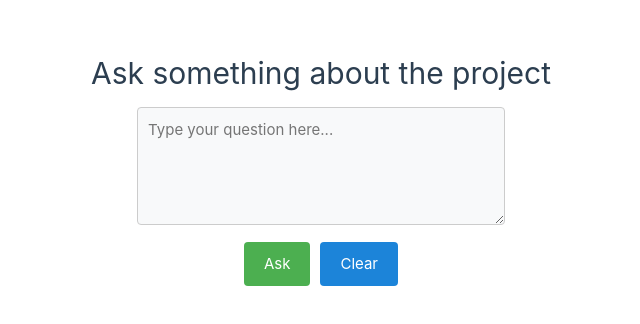
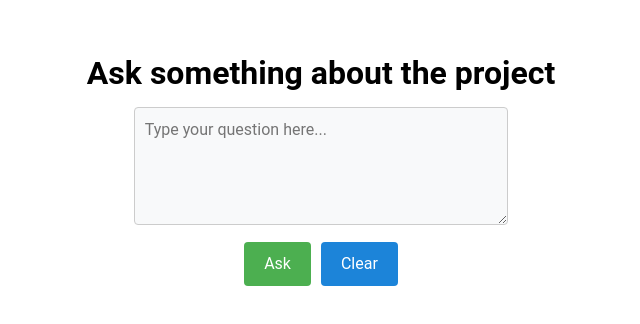
Before and after one commit to ahmsay/Solidvessel-AI, a Vue app in the folder client/: page / in a window 1280 px wide. Shown: the part 228-552 px from the top of the page, without its empty margins (319-959 px from the left). Built offline with nearby package versions, Linux system fonts and the light colour scheme.

Commit message:
old main styles are removed

```diff
--- a/client/src/assets/base.css
+++ /dev/null
@@ -1,86 +0,0 @@
-/* color palette from <https://github.com/vuejs/theme> */
-:root {
-  --vt-c-white: #ffffff;
-  --vt-c-white-soft: #f8f8f8;
-  --vt-c-white-mute: #f2f2f2;
-
-  --vt-c-black: #181818;
-  --vt-c-black-soft: #222222;
-  --vt-c-black-mute: #282828;
-
-  --vt-c-indigo: #2c3e50;
-
-  --vt-c-divider-light-1: rgba(60, 60, 60, 0.29);
-  --vt-c-divider-light-2: rgba(60, 60, 60, 0.12);
-  --vt-c-divider-dark-1: rgba(84, 84, 84, 0.65);
-  --vt-c-divider-dark-2: rgba(84, 84, 84, 0.48);
-
-  --vt-c-text-light-1: var(--vt-c-indigo);
-  --vt-c-text-light-2: rgba(60, 60, 60, 0.66);
-  --vt-c-text-dark-1: var(--vt-c-white);
-  --vt-c-text-dark-2: rgba(235, 235, 235, 0.64);
-}
-
-/* semantic color variables for this project */
-:root {
-  --color-background: var(--vt-c-white);
-  --color-background-soft: var(--vt-c-white-soft);
-  --color-background-mute: var(--vt-c-white-mute);
-
-  --color-border: var(--vt-c-divider-light-2);
-  --color-border-hover: var(--vt-c-divider-light-1);
-
-  --color-heading: var(--vt-c-text-light-1);
-  --color-text: var(--vt-c-text-light-1);
-
-  --section-gap: 160px;
-}
-
-@media (prefers-color-scheme: dark) {
-  :root {
-    --color-background: var(--vt-c-black);
-    --color-background-soft: var(--vt-c-black-soft);
-    --color-background-mute: var(--vt-c-black-mute);
-
-    --color-border: var(--vt-c-divider-dark-2);
-    --color-border-hover: var(--vt-c-divider-dark-1);
-
-    --color-heading: var(--vt-c-text-dark-1);
-    --color-text: var(--vt-c-text-dark-2);
-  }
-}
-
-*,
-*::before,
-*::after {
-  box-sizing: border-box;
-  margin: 0;
-  font-weight: normal;
-}
-
-body {
-  min-height: 100vh;
-  color: var(--color-text);
-  background: var(--color-background);
-  transition:
-    color 0.5s,
-    background-color 0.5s;
-  line-height: 1.6;
-  font-family:
-    Inter,
-    -apple-system,
-    BlinkMacSystemFont,
-    'Segoe UI',
-    Roboto,
-    Oxygen,
-    Ubuntu,
-    Cantarell,
-    'Fira Sans',
-    'Droid Sans',
-    'Helvetica Neue',
-    sans-serif;
-  font-size: 15px;
-  text-rendering: optimizeLegibility;
-  -webkit-font-smoothing: antialiased;
-  -moz-osx-font-smoothing: grayscale;
-}
--- a/client/src/assets/main.css
+++ /dev/null
@@ -1 +0,0 @@
-@import './base.css';
--- a/client/src/main.ts
+++ b/client/src/main.ts
@@ -1,4 +1,3 @@
-import './assets/main.css'
 import { createApp } from 'vue'
 
 import 'vuetify/styles'
```
